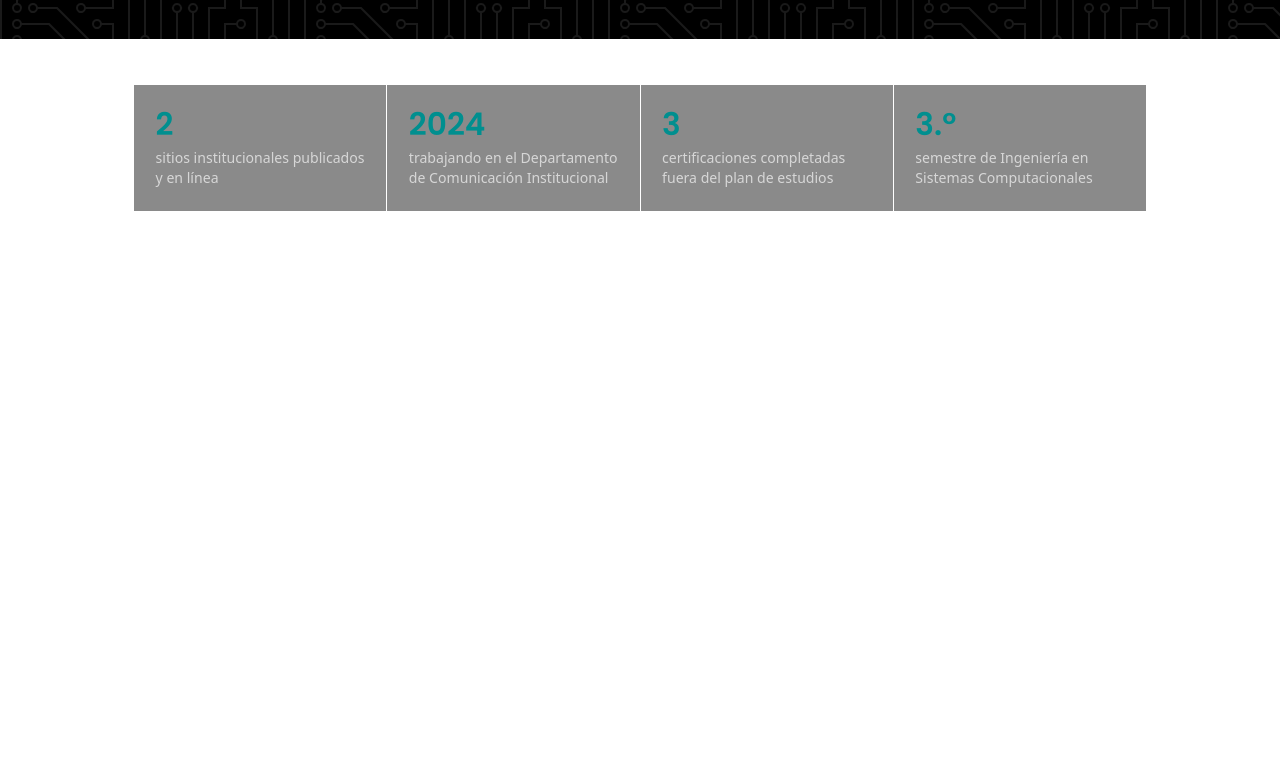
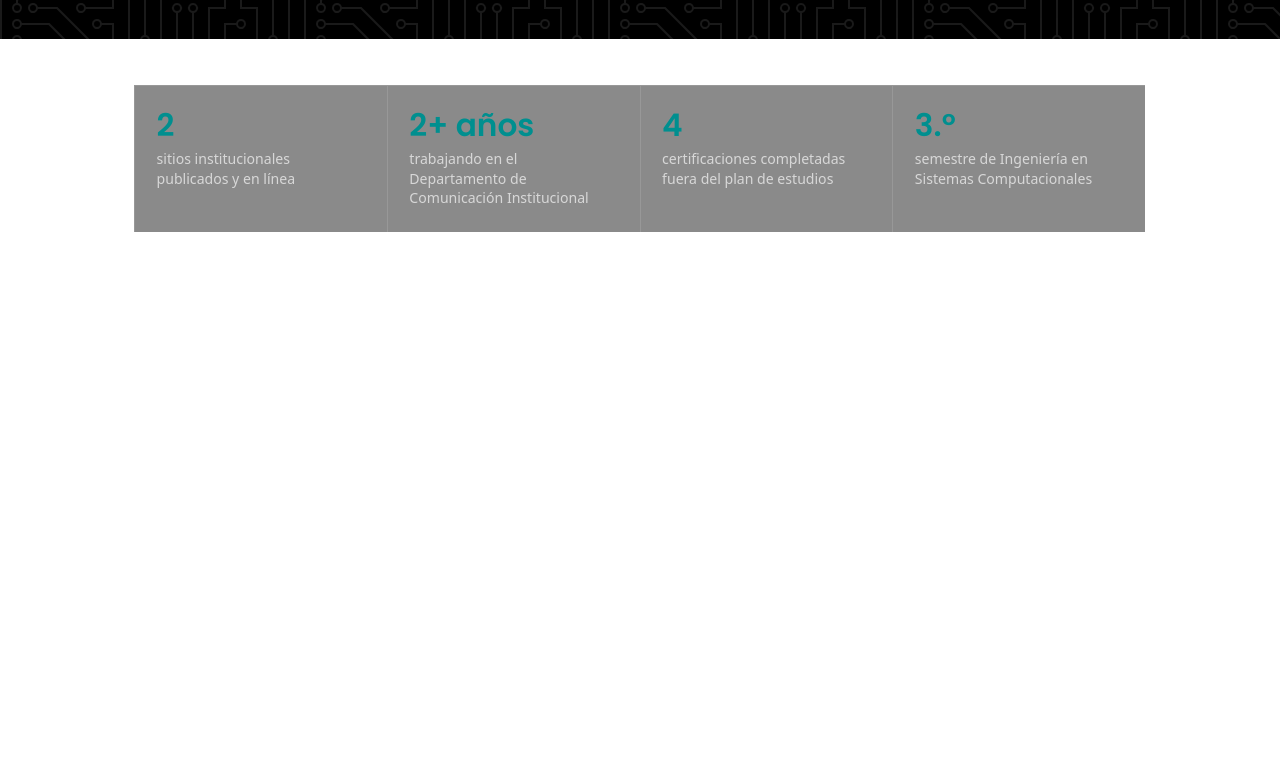
Before and after one commit to icorral02/Portafolio, a plain HTML site: page index.html in a window 1280 px wide. Shown: the part 761-1529 px from the top of the page. Drawn offline with nearby package versions, Linux system fonts and the light colour scheme; a web font is replaced by a local one.

Commit message:
página dinámica

```diff
--- /dev/null
+++ b/animations.css
@@ -0,0 +1,101 @@
+/* ============================================================
+   ANIMACIONES AL HACER SCROLL
+   Archivo complementario: cárgalo DESPUÉS de styles.css.
+   Todo lo que oculta contenido está bajo `.js`, una clase que se
+   agrega al <html> desde el <head>. Si JavaScript falla o está
+   desactivado, la página se ve completa y sin animaciones.
+   ============================================================ */
+
+/* Evita scroll horizontal cuando algo entra desde un lado.
+   <main> y no <body>, para no afectar el nav sticky. */
+main {
+  overflow-x: clip;
+}
+
+@supports not (overflow: clip) {
+  main {
+    overflow-x: hidden;
+  }
+}
+
+/* ---------- Aparición base (solo transform y opacity) ---------- */
+.js [data-reveal] {
+  opacity: 0;
+  transition:
+    opacity 0.8s cubic-bezier(0.22, 0.61, 0.36, 1),
+    transform 0.8s cubic-bezier(0.22, 0.61, 0.36, 1);
+  transition-delay: var(--d, 0ms);
+}
+
+.js [data-reveal="up"] {
+  transform: translateY(48px);
+}
+
+.js [data-reveal="left"] {
+  transform: translateX(-64px);
+}
+
+.js [data-reveal="right"] {
+  transform: translateX(64px);
+}
+
+.js [data-reveal].is-visible {
+  opacity: 1;
+  transform: none;
+}
+
+/* ---------- Cards con borde propio ----------
+   .facts y .ways dibujan sus líneas con el fondo del contenedor
+   (background + gap de 1px). Con las cards ocultas, ese fondo se
+   vería como un bloque gris. Se reemplaza por bordes en cada card. */
+.js .facts,
+.js .ways {
+  background: none;
+  gap: 0;
+  border-right: 1px solid var(--hairline);
+  border-bottom: 1px solid var(--hairline);
+}
+
+.js .fact,
+.js .way {
+  border-top: 1px solid var(--hairline);
+  border-left: 1px solid var(--hairline);
+}
+
+/* ---------- Stack: chips que suben uno por uno ----------
+   Se usa `animation` con fill-mode `backwards` (no `both`) para que,
+   al terminar, los chips vuelvan a sus estilos normales y el hover
+   (translateY, color) siga funcionando. */
+@keyframes rise-in {
+  from {
+    opacity: 0;
+    transform: translateY(24px);
+  }
+  to {
+    opacity: 1;
+    transform: none;
+  }
+}
+
+.js .stack > div[data-reveal]:not(.is-visible) li {
+  opacity: 0;
+}
+
+.js .stack > div[data-reveal].is-visible li {
+  animation: rise-in 0.55s cubic-bezier(0.22, 0.61, 0.36, 1) backwards;
+  animation-delay: calc(var(--d, 0ms) + 200ms + var(--i, 0) * 55ms);
+}
+
+/* ---------- Movimiento reducido ---------- */
+@media (prefers-reduced-motion: reduce) {
+  .js [data-reveal] {
+    opacity: 1;
+    transform: none;
+    transition: none;
+  }
+
+  .js .stack > div[data-reveal] li {
+    opacity: 1;
+    animation: none;
+  }
+}
--- /dev/null
+++ b/animations.js
@@ -0,0 +1,175 @@
+/* ============================================================
+   ANIMACIONES AL HACER SCROLL
+   - Aparición con IntersectionObserver (una sola vez por elemento).
+   - Contadores de las cards de datos.
+   - No toca el HTML: asigna las animaciones por selector (GROUPS).
+   ============================================================ */
+(function () {
+  "use strict";
+
+  var reduceMotion = window.matchMedia(
+    "(prefers-reduced-motion: reduce)"
+  ).matches;
+
+  // Sin soporte o con movimiento reducido: el contenido queda estático y visible.
+  if (reduceMotion || !("IntersectionObserver" in window)) return;
+
+  /* ----------------------------------------------------------
+     CONFIGURACIÓN
+     dir:     "up" | "left" | "right" | "alternate" (izquierda, derecha, ...)
+     stagger: ms de diferencia entre elementos de este grupo que entran
+              al viewport a la vez (p. ej. 4 cards en una misma fila).
+     chips:   numera los <li> internos para el escalonado del Stack.
+     ---------------------------------------------------------- */
+  var GROUPS = [
+    // Hero: entra al cargar (ya está a la vista)
+    { sel: ".hero-text", dir: "left" },
+    { sel: ".hero-photo", dir: "right" },
+
+    // Datos: de abajo hacia arriba, con conteo
+    { sel: ".fact", dir: "up", stagger: 120 },
+
+    // Títulos y subtítulos de sección
+    { sel: ".band > .h-sec, .band > .lede", dir: "up" },
+
+    // Sobre mí: columna izquierda por la izquierda, derecha por la derecha
+    { sel: ".about > div:first-child", dir: "left" },
+    { sel: ".about > div:last-child", dir: "right" },
+
+    // Cómo trabajo: alterna izquierda / derecha
+    { sel: ".way", dir: "alternate", stagger: 120 },
+
+    // Proyectos: uno por la izquierda, otro por la derecha
+    { sel: ".proj", dir: "alternate" },
+
+    // Certificaciones: de abajo hacia arriba, una por una
+    { sel: ".tl > li", dir: "up", stagger: 150 },
+
+    // Stack: lenguajes → librerías → herramientas, de abajo hacia arriba
+    { sel: ".stack > div", dir: "up", stagger: 300, chips: true },
+
+    // Contacto
+    { sel: ".contact > div", dir: "left" },
+    { sel: ".links", dir: "right" },
+  ];
+
+  /* ----------------------------------------------------------
+     CONTADORES
+     Fuentes del valor final, en este orden (atributos de <b>):
+       data-count-items=".selector"  -> cuántos elementos existen
+       data-since="AAAA-MM"          -> años completos desde esa fecha
+       data-count="N"                -> valor fijo
+     data-suffix="..." se agrega después del número.
+     ---------------------------------------------------------- */
+  function counterTarget(b) {
+    if (b.dataset.countItems) {
+      return document.querySelectorAll(b.dataset.countItems).length;
+    }
+    if (b.dataset.since) {
+      var p = b.dataset.since.split("-");
+      var now = new Date();
+      var months =
+        (now.getFullYear() - Number(p[0])) * 12 +
+        (now.getMonth() + 1 - Number(p[1]));
+      return Math.max(0, Math.floor(months / 12));
+    }
+    if (b.dataset.count) return Number(b.dataset.count);
+    return null;
+  }
+
+  function prepareCounters() {
+    document.querySelectorAll(".fact b").forEach(function (b) {
+      var target = counterTarget(b);
+      if (target === null) return;
+      b._target = target;
+      b._suffix = b.dataset.suffix || "";
+      b.textContent = "0" + b._suffix;
+    });
+  }
+
+  function startCount(b, delay) {
+    if (!b || b._target === undefined) return;
+    var duration = 1600;
+    var t0 = null;
+
+    function frame(ts) {
+      if (t0 === null) t0 = ts + delay;
+      var p = Math.min(Math.max((ts - t0) / duration, 0), 1);
+      var eased = 1 - Math.pow(1 - p, 3); // easeOutCubic
+      b.textContent = Math.round(b._target * eased) + b._suffix;
+      if (p < 1) requestAnimationFrame(frame);
+    }
+    requestAnimationFrame(frame);
+  }
+
+  /* ----------------------------------------------------------
+     REVELADO
+     ---------------------------------------------------------- */
+  function reveal(el, delay) {
+    el.style.setProperty("--d", delay + "ms");
+    el.classList.add("is-visible");
+    if (el.classList.contains("fact")) {
+      startCount(el.querySelector("b"), delay);
+    }
+  }
+
+  function inDocumentOrder(a, b) {
+    return a.target.compareDocumentPosition(b.target) &
+      Node.DOCUMENT_POSITION_FOLLOWING
+      ? -1
+      : 1;
+  }
+
+  var observer = new IntersectionObserver(
+    function (entries) {
+      var rank = {};
+
+      entries
+        .filter(function (e) {
+          // Visible ahora, o ya quedó por encima del viewport
+          // (recarga a media página, salto por ancla, scroll rápido).
+          return e.isIntersecting || e.boundingClientRect.bottom <= 0;
+        })
+        .sort(inDocumentOrder)
+        .forEach(function (entry) {
+          var el = entry.target;
+          var delay = 0;
+
+          if (entry.isIntersecting) {
+            var g = el.dataset.rg;
+            rank[g] = rank[g] === undefined ? 0 : rank[g] + 1;
+            delay = rank[g] * Number(el.dataset.stagger);
+          }
+
+          reveal(el, delay);
+          observer.unobserve(el);
+        });
+    },
+    { threshold: 0.15, rootMargin: "0px 0px -8% 0px" }
+  );
+
+  function init() {
+    prepareCounters();
+
+    GROUPS.forEach(function (group, gi) {
+      document.querySelectorAll(group.sel).forEach(function (el, i) {
+        var dir =
+          group.dir === "alternate" ? (i % 2 === 0 ? "left" : "right") : group.dir;
+
+        el.setAttribute("data-reveal", dir);
+        el.dataset.rg = gi;
+        el.dataset.stagger = group.stagger || 0;
+
+        if (group.chips) {
+          el.querySelectorAll("li").forEach(function (li, n) {
+            li.style.setProperty("--i", n);
+          });
+        }
+
+        observer.observe(el);
+      });
+    });
+  }
+
+  init();
+})();
--- a/index.html
+++ b/index.html
@@ -7,7 +7,9 @@
     <meta
       name="description"
       content="Portafolio de Issac Emilio Corral Harper. Estudiante de Ingeniería en Sistemas Computacionales y desarrollador web frontend en la Universidad de Montemorelos." />
-
+    <script>
+      document.documentElement.classList.add("js");
+    </script>
     <link rel="preconnect" href="https://fonts.googleapis.com" />
     <link rel="preconnect" href="https://fonts.gstatic.com" crossorigin />
     <!-- Tres <link> separados a propósito: si una familia fallara, las otras dos siguen cargando.
@@ -32,6 +34,7 @@
       href="https://cdn.jsdelivr.net/npm/bootstrap@5.3.3/dist/css/bootstrap.min.css"
       rel="stylesheet" />
     <link rel="stylesheet" href="styles.css" />
+    <link rel="stylesheet" href="animations.css" />
   </head>
 
   <body>
@@ -143,23 +146,24 @@
       <section class="wrap" aria-label="Datos rápidos">
         <div class="facts">
           <div class="fact">
-            <b>2</b><small>sitios institucionales publicados y en línea</small>
+            <b data-count-items=".proj">2</b
+            ><small>sitios institucionales publicados y en línea</small>
           </div>
           <div class="fact">
-            <b>2024</b
+            <b data-since="2024-07" data-suffix="+ años">2+ años</b
             ><small
               >trabajando en el Departamento de Comunicación
               Institucional</small
             >
           </div>
           <div class="fact">
-            <b>3</b
+            <b data-count-items=".tl li">4</b
             ><small
               >certificaciones completadas fuera del plan de estudios</small
             >
           </div>
           <div class="fact">
-            <b>3.º</b
+            <b data-count="3" data-suffix=".º">3.º</b
             ><small>semestre de Ingeniería en Sistemas Computacionales</small>
           </div>
         </div>
@@ -637,5 +641,6 @@
         });
       });
     </script>
+    <script src="animations.js"></script>
   </body>
 </html>
```
